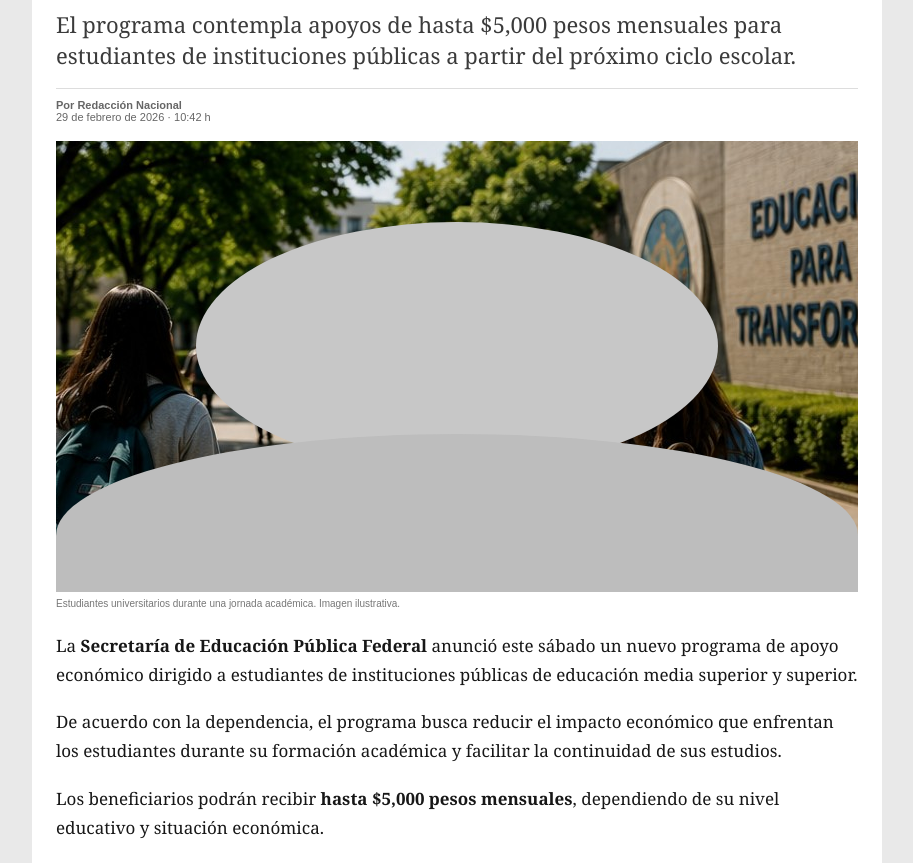
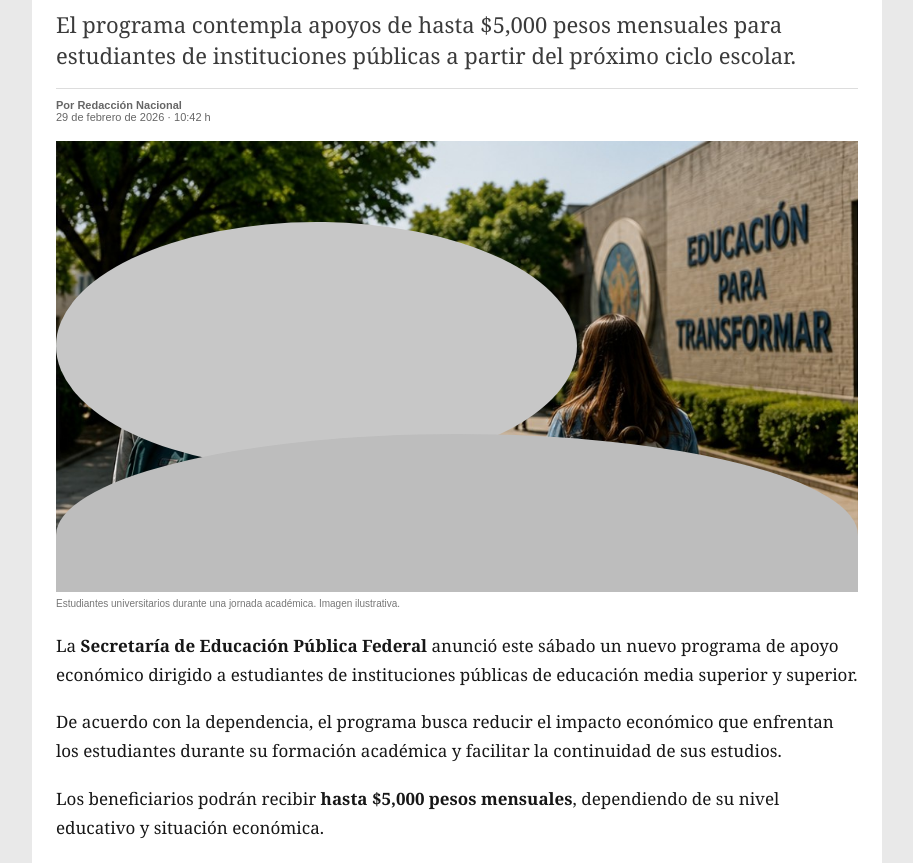
Before and after one commit to Fran-News/diario-nacional, a plain HTML site: page index.html in a window 1280 px wide. Shown: the part 466-1329 px from the top of the page, without its empty margins (183-1096 px from the left). Drawn offline with Linux system fonts and the light colour scheme.

Commit message:
Update index.html

```diff
--- a/index.html
+++ b/index.html
@@ -151,21 +151,16 @@ h1 {
 .photo {
     width: 100%;
     aspect-ratio: 16 / 9;
-    background:
-        linear-gradient(
-            135deg,
-            #d9d9d9 0%,
-            #eeeeee 45%,
-            #cfcfcf 46%,
-            #e6e6e6 100%
-        );
-    display: flex;
-    align-items: center;
-    justify-content: center;
-    color: #777;
-    font-size: 13px;
+    display: block;
     position: relative;
     overflow: hidden;
+}
+
+.photo img {
+    width: 100%;
+    height: 100%;
+    object-fit: cover;
+    display: block;
 }
 
 .photo::before {
```
